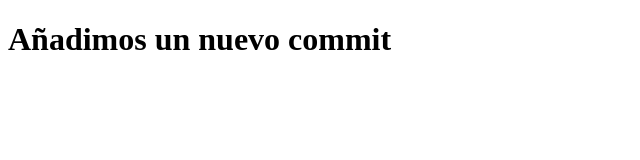
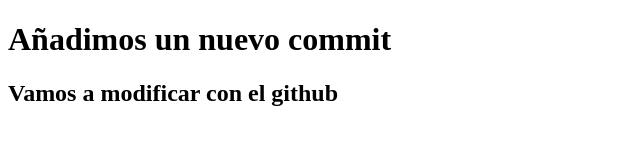
Before and after one commit to JuanCarlosCapge/PimerRepositorio, a plain HTML site: page Index.html in a window 1280 px wide. Shown: the whole page, without its empty margins (0-640 px from the left). Drawn offline with Linux system fonts and the light colour scheme.

Commit message:
cambio prueba subir codigo a git hub

```diff
--- a/Index.html
+++ b/Index.html
@@ -8,5 +8,6 @@
 </head>
 <body>
     <h1>Añadimos un nuevo commit</h1>
+    <h2>Vamos a modificar con el github</h2>
 </body>
 </html>
```
